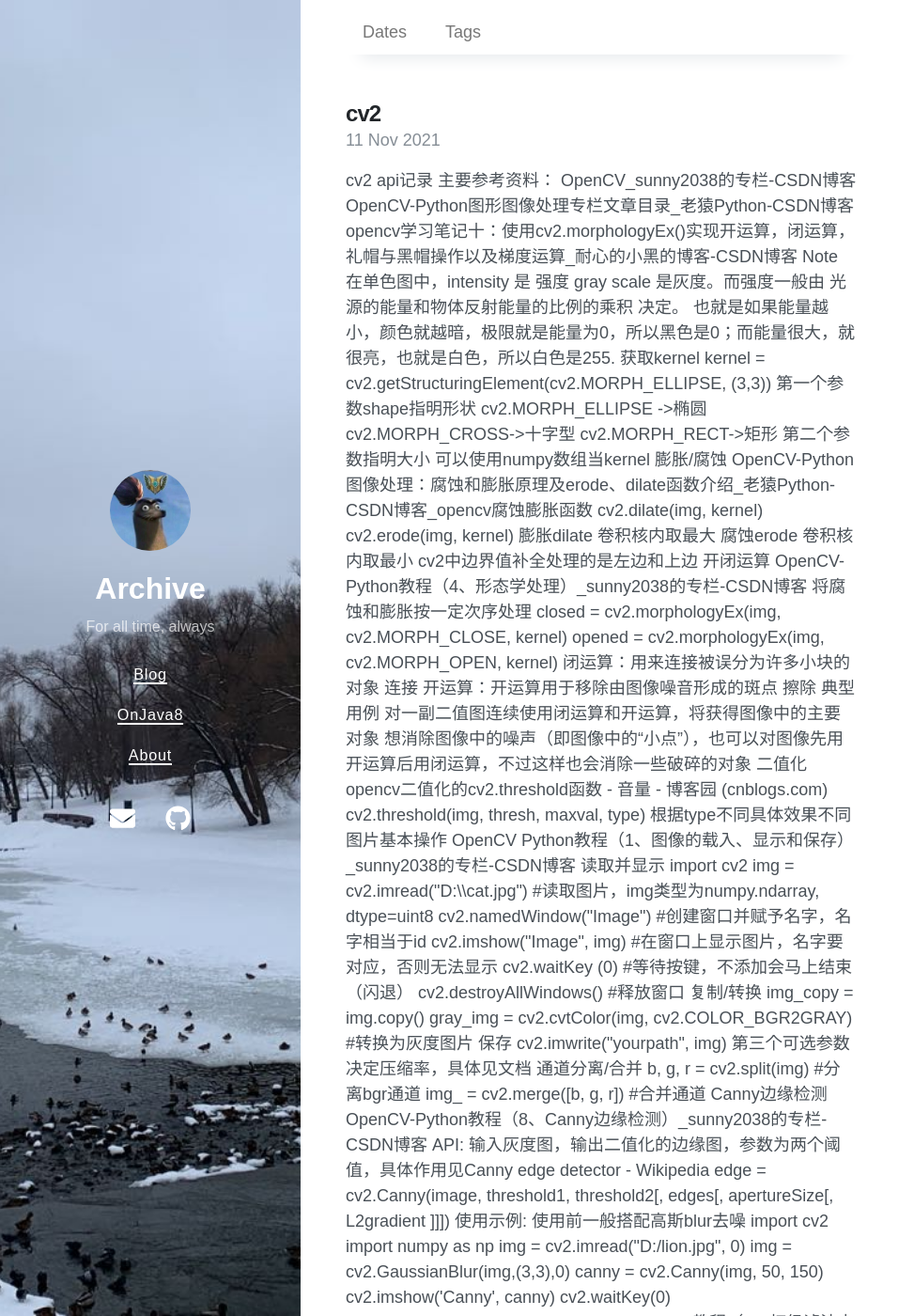
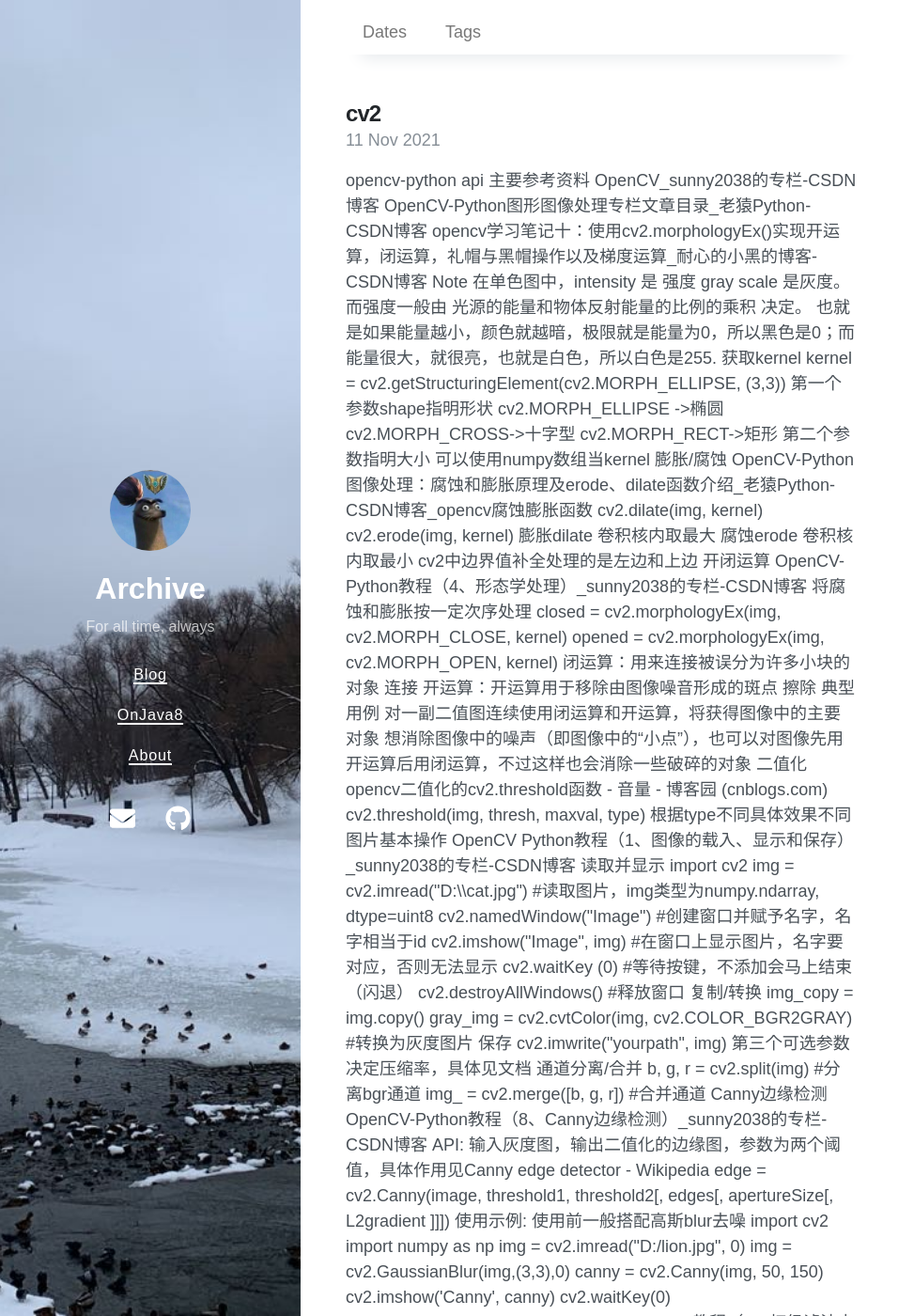
Before and after one commit to Usigned/Usigned.github.io, a Jekyll site: the page built from docs/index.html, in a window 1280 px wide and 1400 px high. Shown: the whole window at 94% size, without its empty margins (0-973 px from the left). Built offline with Jekyll 4.4.1, drawn with Linux system fonts in a browser that asks for light colours; nearby versions of some CDN libraries; the list of posts is cut into pages by our own code; some of the changed text lies outside the part shown.

Commit message:
调整cv2 post格式

```diff
--- a/docs/_posts/2021-11-11-cv2.md
+++ b/docs/_posts/2021-11-11-cv2.md
@@ -3,11 +3,9 @@ title: cv2
 tags: opencv-python
 ---
 
-cv2 api记录
+opencv-python api
 
-
-
-主要参考资料：
+# 主要参考资料
 
 [OpenCV_sunny2038的专栏-CSDN博客](https://blog.csdn.net/sunny2038/category_904451.html)
 
```
